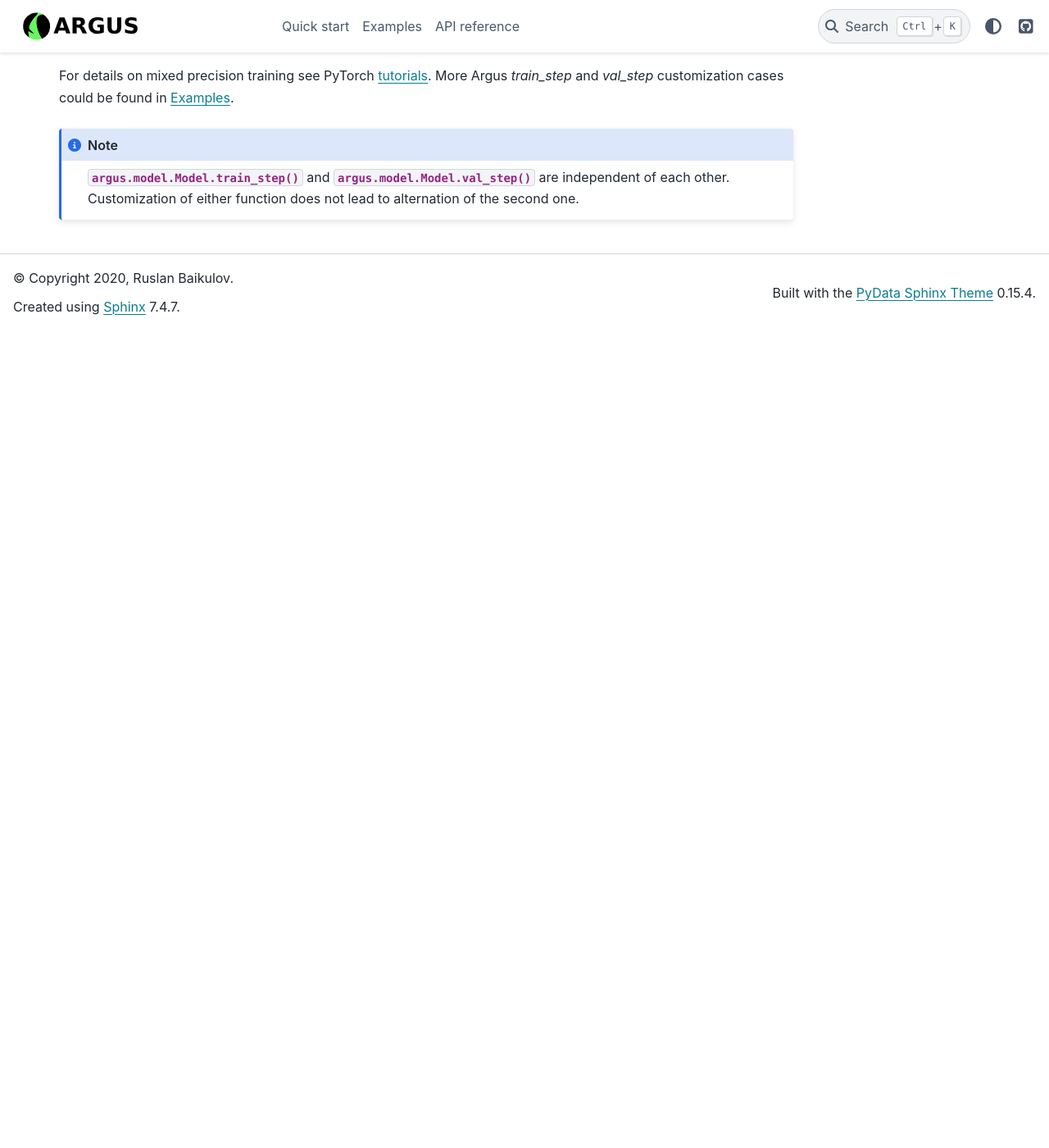
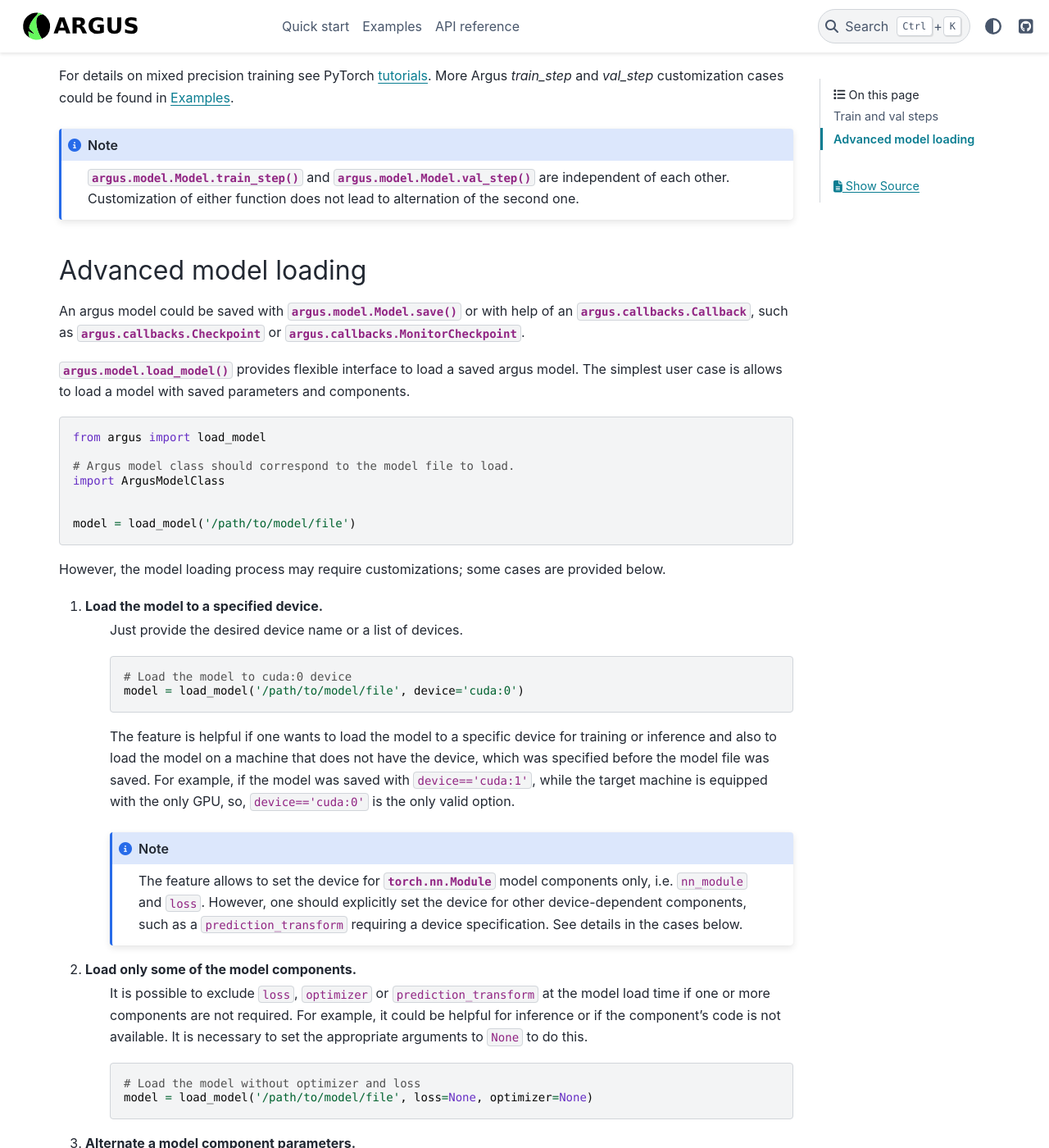
Before and after one commit to lRomul/argus, a Sphinx documentation site: the page built from docs/source/guides.rst, in a window 1280 px wide and 1400 px high, scrolled down 2269 px. Shown: the whole window at 82% size. Built offline with Sphinx 7.4.7 and the PyData theme 0.15.4, drawn with Linux system fonts in a browser that asks for light colours; before the commit the page ends 2672 px from its top, so only the background shows below that; some of the changed text lies outside the part shown.

Commit message:
docs: Add some model loading guides

```diff
--- a/docs/source/guides.rst
+++ b/docs/source/guides.rst
@@ -118,3 +118,77 @@ More Argus `train_step` and `val_step` customization cases could be found in :do
   :meth:`argus.model.Model.train_step` and :meth:`argus.model.Model.val_step` are
   independent of each other. Customization of either function does not lead to
   alternation of the second one.
+
+
+.. _advanced_model_loading:
+
+Advanced model loading
+----------------------
+
+An argus model could be saved with :meth:`argus.model.Model.save` or with help of an
+:class:`argus.callbacks.Callback`, such as :class:`argus.callbacks.Checkpoint` or :class:`argus.callbacks.MonitorCheckpoint`.
+
+:func:`argus.model.load_model` provides flexible interface to load a saved argus model.
+The simplest user case is allows to load a model with saved parameters and components.
+
+.. code:: python
+
+    from argus import load_model
+
+    # Argus model class should correspond to the model file to load.
+    import ArgusModelClass
+
+
+    model = load_model('/path/to/model/file')
+
+However, the model loading process may require customizations; some cases are provided below.
+
+1. Load the model to a specified device.
+    Just provide the desired device name or a list of devices.
+
+    .. code:: python
+
+        # Load the model to cuda:0 device
+        model = load_model('/path/to/model/file', device='cuda:0')
+
+    The feature is helpful if one wants to load the model to a specific device for training or inference
+    and also to load the model on a machine that does not have the device, which was specified before the
+    model file was saved. For example, if the model was saved with ``device=='cuda:1'``,
+    while the target machine is equipped with the only GPU, so, ``device=='cuda:0'`` is the only valid option.
+
+    .. note::
+
+        The feature allows to set the device for :class:`torch.nn.Module` model components only, i.e. ``nn_module`` and ``loss``.
+        However, one should explicitly set the device for other device-dependent components, such as a
+        ``prediction_transform`` requiring a device specification. See details in the cases below.
+
+
+2. Load only some of the model components.
+    It is possible to exclude ``loss``, ``optimizer`` or ``prediction_transform`` at
+    the model load time if one or more components are not required. For example,
+    it could be helpful for inference or if the component's code is not available.
+    It is necessary to set the appropriate arguments to ``None`` to do this.
+
+    .. code:: python
+
+        # Load the model without optimizer and loss
+        model = load_model('/path/to/model/file', loss=None, optimizer=None)
+
+3. Alternate a model component parameters.
+    ``nn_module``, ``loss``, ``optimizer`` or ``prediction_transform`` parameters could
+    be customized during the model loading. Appropriate arguments should be set to parameters dicts to do this.
+
+    .. code:: python
+
+        # The prediction transform class of the model should accept `device` argument on creation
+
+        # Load the model to 'cuda:1' device and also set the prediction_transform
+        # to the correct device
+        my_device = 'cuda:1'
+        model = load_model('/path/to/model/file', prediction_transform={'device': my_device},
+                           device=my_device)
+
+.. seealso::
+    * For more information see the :func:`argus.model.load_model` documentation.
+    * More real-world examples of how to use `load_model` are available
+      `here <https://github.com/lRomul/argus/blob/master/examples/load_model.py>`_.
```
